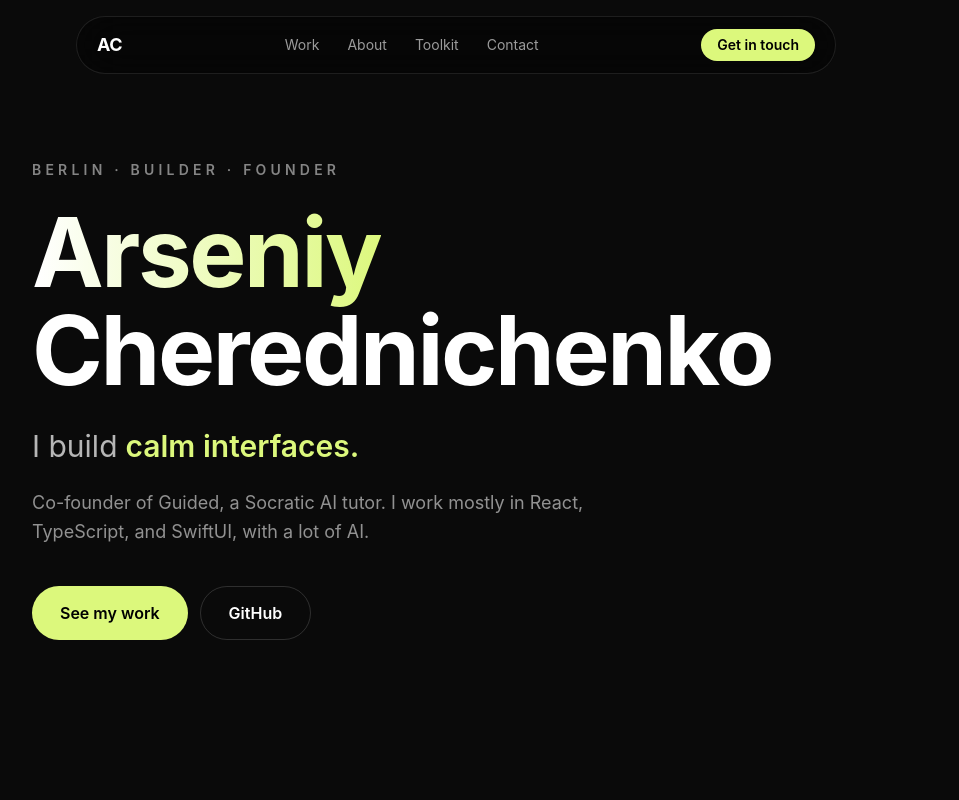
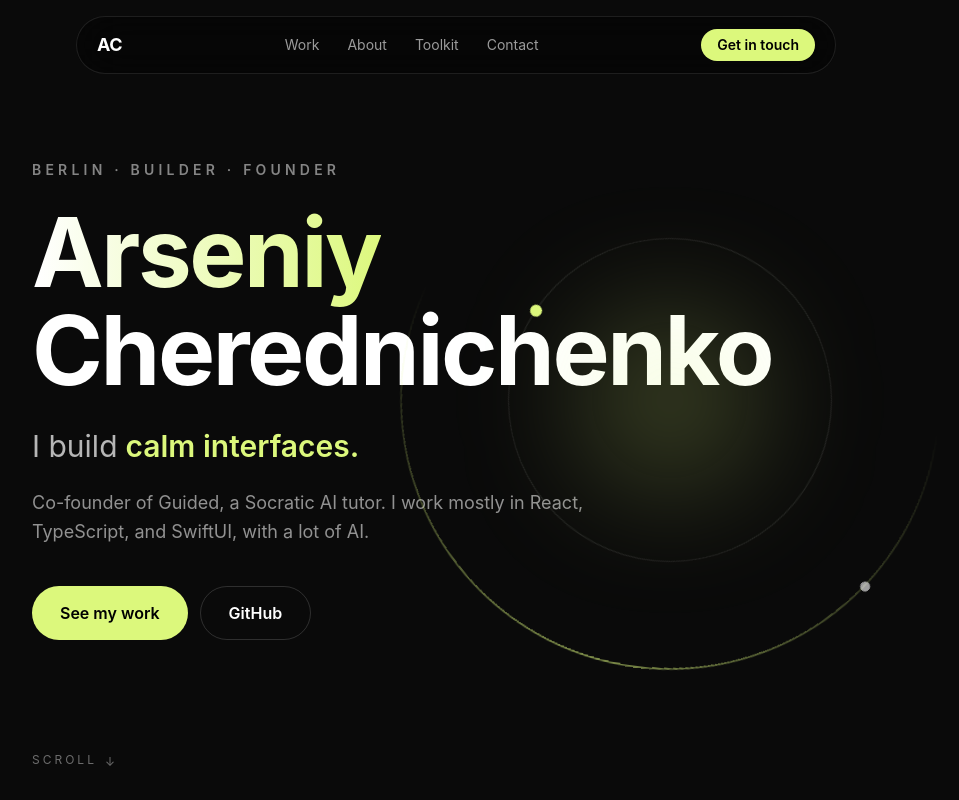
Before and after one commit to ArseniyCherednichenko/portfolio, a React (Vite) app: page / in a window 1280 px wide. Shown: the top 800 px of the page, without its empty margins (184-1143 px from the left). Built offline with nearby package versions, Linux system fonts and the light colour scheme; the HTML template or start-up script is replaced by a standard one.

Commit message:
Hero: add orbit visual + scroll cue so wide screens feel full, not empty

```diff
--- a/src/App.tsx
+++ b/src/App.tsx
@@ -7,6 +7,8 @@ import { RotatingWord } from './components/RotatingWord'
 import { SpotlightCard } from './components/SpotlightCard'
 import { Marquee } from './components/Marquee'
 import { MagneticButton } from './components/MagneticButton'
+import { HeroOrbit } from './components/HeroOrbit'
+import { ScrollCue } from './components/ScrollCue'
 
 const EASE = [0.16, 1, 0.3, 1] as const
 
@@ -22,6 +24,7 @@ export default function App() {
 
       {/* HERO */}
       <header className="relative mx-auto flex min-h-screen w-full max-w-4xl flex-col justify-center px-6">
+        <HeroOrbit />
         <motion.p
           initial={{ opacity: 0, y: 20 }}
           animate={{ opacity: 1, y: 0 }}
@@ -73,6 +76,7 @@ export default function App() {
             GitHub
           </MagneticButton>
         </motion.div>
+        <ScrollCue />
       </header>
 
       {/* ABOUT */}
```
